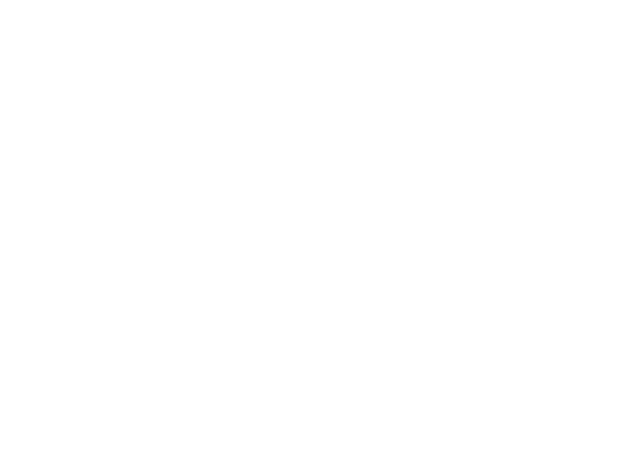
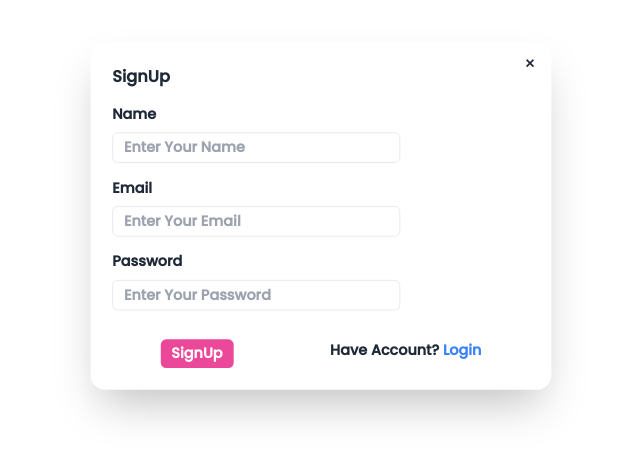
Before and after one commit to cswarnasooriya/Book_Stock, a React (Vite) app in the folder Frontend/frontend/: page /signup in a window 1280 px wide. Before the commit this address had no page. Shown: the part 184-642 px from the top of the page, without its empty margins (275-915 px from the left). Built offline with nearby package versions, Linux system fonts and the light colour scheme.

Commit message:
Login and Signup section created

```diff
--- a/Frontend/frontend/src/App.jsx
+++ b/Frontend/frontend/src/App.jsx
@@ -1,5 +1,6 @@
 
 import Collections from "./Collections/Collections";
+import Signup from "./Components/Signup";
 import Home from "./Home/Home"
 import {Routes, Route} from 'react-router-dom';
 
@@ -15,6 +16,7 @@ function App() {
       <Routes>
         <Route path="/" element={<Home/> }/>
         <Route path="/collection" element={<Collections/> }/>
+        <Route path="/signup" element={<Signup/> }/>
       </Routes>
 
     </div>
--- /dev/null
+++ b/Frontend/frontend/src/Components/Login.jsx
@@ -0,0 +1,44 @@
+import { Link } from "react-router-dom"
+
+
+const Login = () => {
+  return (
+    <div>
+
+        <dialog id="my_modal_3" className="modal">
+            <div className="modal-box">
+                    <form method="dialog">
+                    {/* if there is a button in form, it will close the modal */}
+                    <button className="btn btn-sm btn-circle btn-ghost absolute right-2 top-2">✕</button>
+                    </form>
+                    <h3 className="font-bold text-lg">Login</h3>
+{/*
+                    email */}
+
+                    <div className="mt-4 space-y-2">
+                        <span>Email</span>
+                        <br />
+                        <input type="text" placeholder="Enter Your Email" className="w-80 px-3 py-1 border rounded-md outline-none" />
+                    </div>
+
+
+                        {/* password */}
+                    <div className="mt-4 space-y-2">
+                        <span>Password</span>
+                        <br />
+                        <input type="password" placeholder="Enter Your Password" className="w-80 px-3 py-1 border rounded-md outline-none" />
+                    </div>
+
+                    <div className="justify-around flex mt-8">
+                        <button className="bg-pink-500 text-white rounded-md px-3 py-1 hover:bg-pink-700 duration-200">Login</button>
+                        <p className="">Not Registered?{"   "} <Link to="/signup" className="text-blue-500 cursor-pointer">SignUp</Link> {" "}</p>
+                    </div>
+
+                </div>
+        </dialog>
+
+    </div>
+  )
+}
+
+export default Login
--- a/Frontend/frontend/src/Components/Navbar.jsx
+++ b/Frontend/frontend/src/Components/Navbar.jsx
@@ -1,4 +1,5 @@
 import { useEffect, useState } from "react"
+import Login from "./Login";
 
 
 const Navbar = () => {
@@ -112,7 +113,11 @@ const Navbar = () => {
             </label>
 
             <div className="">
-                <a className="btn bg-black text-white px-8 rounded-md hover:bg-slate-800 cursor-pointer duration-300">Login</a>
+                <a className="btn bg-black text-white px-8 rounded-md hover:bg-slate-800 cursor-pointer duration-300" onClick={()=>document.getElementById('my_modal_3').showModal()}>
+                 Login
+                </a>
+                <Login/>
+
             </div>
 
         </div>
--- /dev/null
+++ b/Frontend/frontend/src/Components/Signup.jsx
@@ -0,0 +1,57 @@
+import { Link } from "react-router-dom"
+import Login from "./Login"
+
+
+const Signup = () => {
+  return (
+    <div className="flex h-screen items-center justify-center">
+
+    <div id="my_model_3" className="w-[600px] font-semibold text-md" >
+        <div className="modal-box">
+                <form method="dialog">
+                {/* if there is a button in form, it will close the modal */}
+                <Link to='/' className="btn btn-sm btn-circle btn-ghost absolute right-2 top-2">✕</Link>
+                </form>
+                <h3 className="font-bold text-lg">SignUp</h3>
+
+                    {/* name */}
+                <div className="mt-4 space-y-2">
+                    <span>Name</span>
+                    <br />
+                    <input type="text" placeholder="Enter Your Name" className="w-80 px-3 py-1 border rounded-md outline-none" />
+                </div>
+{/*
+                email */}
+
+                <div className="mt-4 space-y-2">
+                    <span>Email</span>
+                    <br />
+                    <input type="text" placeholder="Enter Your Email" className="w-80 px-3 py-1 border rounded-md outline-none" />
+                </div>
+
+
+                    {/* password */}
+                <div className="mt-4 space-y-2">
+                    <span>Password</span>
+                    <br />
+                    <input type="password" placeholder="Enter Your Password" className="w-80 px-3 py-1 border rounded-md outline-none" />
+                </div>
+
+                <div className="justify-around flex mt-8">
+                    <button className="bg-pink-500 text-white rounded-md px-3 py-1 hover:bg-pink-700 duration-200">SignUp</button>
+
+
+                    <p className=" font-semibold">Have Account?{"   "} <button className="text-blue-500 cursor-pointer" onClick={() => document.getElementById("my_modal_3").showModal()}>Login</button> {" "}
+                    <Login/>
+                    </p>
+                </div>
+
+
+            </div>
+    </div>
+
+</div>
+  )
+}
+
+export default Signup
```
